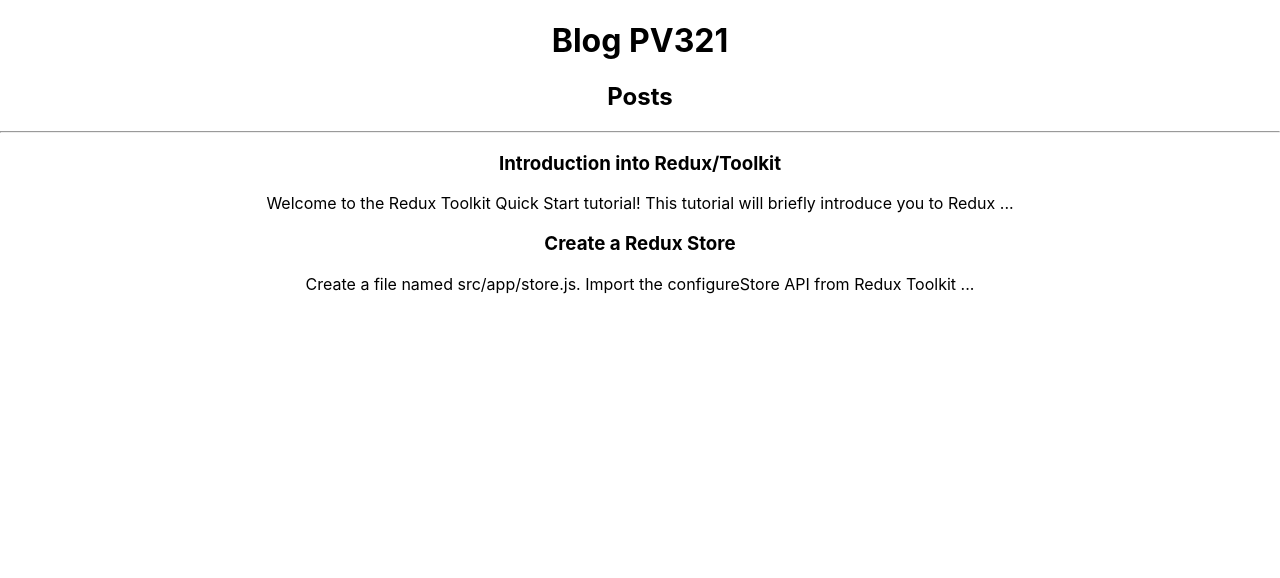
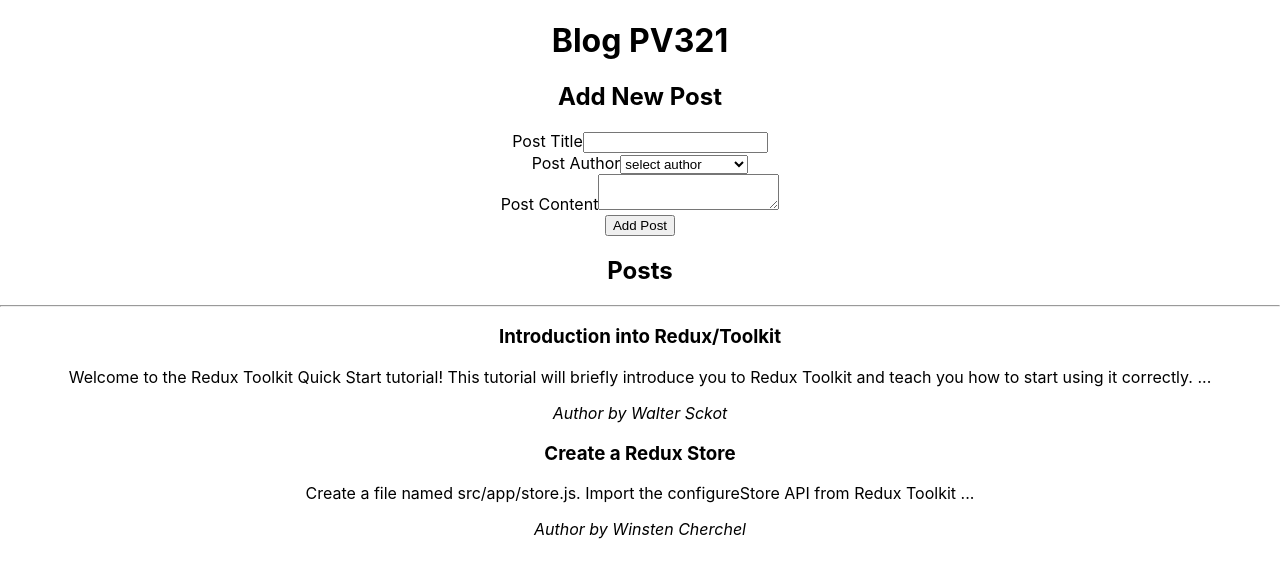
Before and after one commit to ITStepPV321/blog-pv321, a React (Create React App) app: page / in a window 1280 px wide. Shown: the top 578 px of the page. Built offline with nearby package versions, Linux system fonts and the light colour scheme.

Commit message:
added post

```diff
--- /dev/null
+++ b/src/components/posts/AddPostForm.jsx
@@ -0,0 +1,58 @@
+import { useState } from "react";
+import { useSelector, useDispatch } from "react-redux";
+import { postAdd } from "../../app/appSlices/postsSlice";
+
+const AddPostForm = () => {
+    const users = useSelector(store => store.users);
+    const dispatch = useDispatch();
+
+    const [title, setTitle] = useState("");
+    const [content, setContent] = useState("");
+    const [userId, setUserId] = useState(0);
+
+    const handlerTitleChange = event => setTitle(event.target.value);
+    const handlerContentChange = event => setContent(event.target.value);
+    const handlerAuthorChange = event => setUserId(event.target.value);
+
+    const handlerSubmit = (event) => {
+        event.preventDefault();
+        if (title && content){
+            dispatch(postAdd(title,content,userId));
+        }
+    }
+
+
+    return (
+        <form onSubmit={handlerSubmit}>
+            <label htmlFor="title">Post Title</label>
+            <input
+                type="text"
+                id="title"
+                name="title"
+                value={title}
+                onChange={handlerTitleChange}
+             />
+             <br/>
+            <label htmlFor="userId">Post Author</label>
+             <select name="userId" id="userId" value={userId} onChange={handlerAuthorChange} >
+                <option key="0" value="0">select author</option>
+                   {/* <option value=...>data</option> */}
+                   {users.map(user=>(
+                    <option key={user.id} value={user.id}>{user.fullname}</option>
+                   ))}
+             </select>
+             <br/>
+             <label htmlFor="content">Post Content</label>
+            <textarea
+                id="content"
+                name="content"
+                value={content}
+                onChange={handlerContentChange}
+             />
+             <br/>
+             <button type="submit"> Add Post</button>
+        </form>
+    )
+};
+
+export default AddPostForm;
--- a/src/components/posts/AuthorPost.jsx
+++ b/src/components/posts/AuthorPost.jsx
@@ -1,9 +1,11 @@
 import { useSelector } from "react-redux";
-const AuthorPost=({userId})=>{
-    const users= useSelector((store)=>store.users);
-    const author=users.find(user=>user.id===userId);
-    return(
-        <p><span style={{fontStyle:"italic"}}>Author by {author ? author.fullname:"Uknown Author"} </span></p>
+const AuthorPost = ({ userId }) => {
+    const users = useSelector((store) => store.users);
+    const author = users.find(user => user.id === userId);
+    return (
+        <>
+            <span style={{ fontStyle: "italic" }}>Author by {author ? author.fullname : "Uknown Author"} </span>
+        </>
     )
 };
 
--- a/src/components/posts/PostsList.jsx
+++ b/src/components/posts/PostsList.jsx
@@ -1,17 +1,22 @@
-import { UseSelector, useSelector } from "react-redux";
+import { useSelector } from "react-redux";
+import AuthorPost from "./AuthorPost";
+import AddPostForm from "./AddPostForm";
 
 const PostsList = () => {
     const posts = useSelector((store) => store.posts);
     console.log(posts);
     return (
         <section>
+            <h2>Add New Post</h2>
+            <AddPostForm/>
             <h2>Posts</h2>
             <hr />
             {
                 posts.map(post => (
                     <article key={post.id}>
                         <h3>{post.title}</h3>
-                        <p> {post.content.substring(0, 100)} ...</p>
+                        <p> {post.content} ...</p>
+                        <p><AuthorPost userId={post.userId}/></p>
                     </article>
                 ))
             }
```
